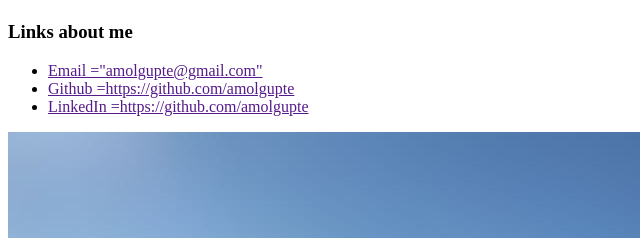
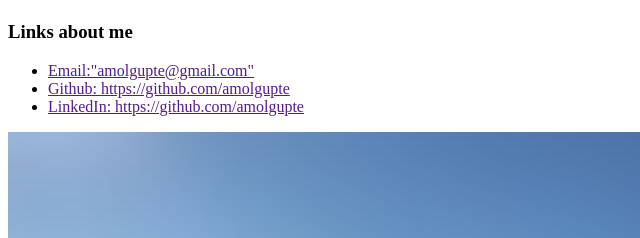
Before and after one commit to amolgupte/amolgupte.github.io, a plain HTML site: page index.html in a window 1280 px wide. Shown: the part 188-426 px from the top of the page, 0-640 px from the left. Drawn offline with Linux system fonts and the light colour scheme.

Commit message:
Update index.html

```diff
--- a/index.html
+++ b/index.html
@@ -11,9 +11,9 @@
 <h2>Hi! I am an IT Manager at Arrow Electronics in Denver. I work in corporate IT as Global Product Owner for finance IT landscape. <p>We at Arrow primarily work on Oracle Applications EBS environment</p></h2>
 <h3>Links about me</h3>
 <ul>
-    <li><a href Email ="amolgupte@gmail.com"> Email ="amolgupte@gmail.com"</a></li>
-    <li><a href Github ="https://github.com/amolgupte">Github =https://github.com/amolgupte </a></li>
-    <li><a href LinkedIn ="www.linkedin.com/in/amol-gupte">LinkedIn =https://github.com/amolgupte </a></li>
+    <li><a href Email ="amolgupte@gmail.com"> Email:"amolgupte@gmail.com"</a></li>
+    <li><a href Github ="https://github.com/amolgupte">Github: https://github.com/amolgupte </a></li>
+    <li><a href LinkedIn ="www.linkedin.com/in/amol-gupte">LinkedIn: https://github.com/amolgupte </a></li>
 
 
 </ul>
```
